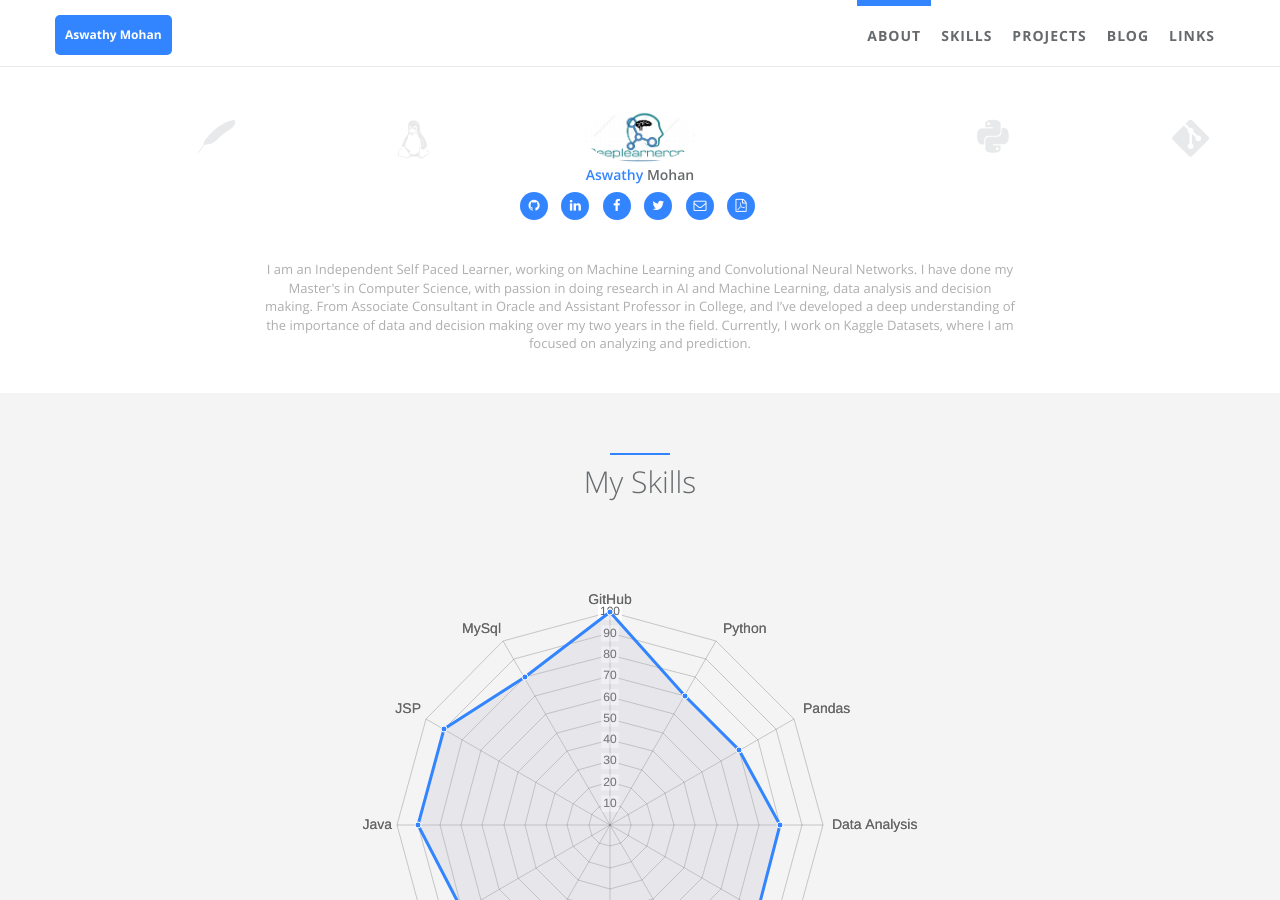
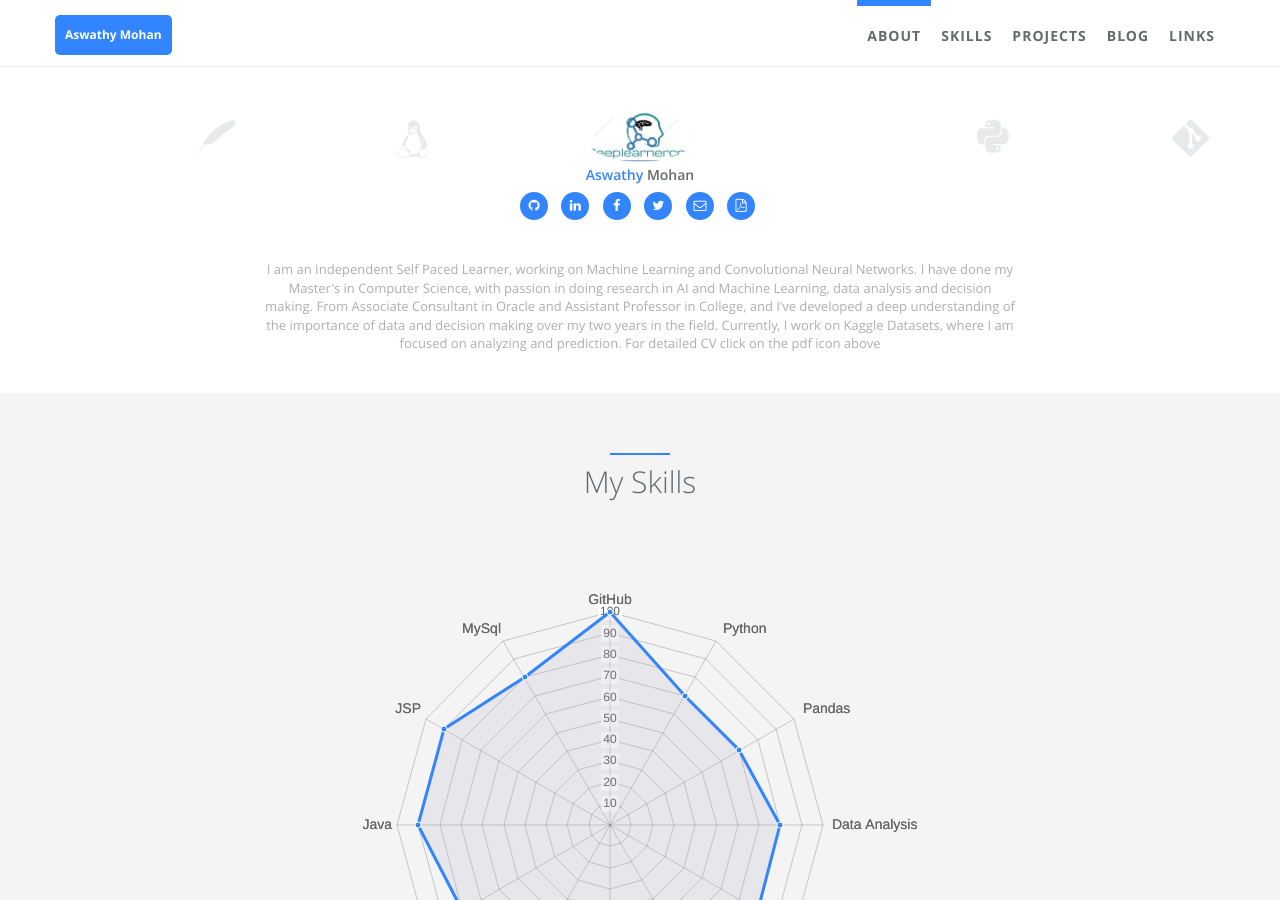
Before and after one commit to AswathyMV/aswathy.mohan, a Jekyll site: the page built from index.html, in a window 1280 px wide and 900 px high, scrolled down 504 px. Built offline with Jekyll 4.4.1, drawn with Linux system fonts in a browser that asks for light colours.

Commit message:
Update _config.yml

```diff
--- a/_config.yml
+++ b/_config.yml
@@ -37,7 +37,7 @@ author:  # change following line to your infomation.
         I have done my Master's in Computer Science, with passion in doing research in AI and Machine Learning,
         data analysis and decision making. From Associate Consultant in Oracle and Assistant Professor in  College,
         and I’ve developed a deep understanding of the importance of data and decision making over my two years in the field.
-        Currently, I work on Kaggle Datasets, where I am focused on analyzing and prediction.
+        Currently, I work on Kaggle Datasets, where I am focused on analyzing and prediction. For detailed CV click on the pdf icon above
 
 
 
```
